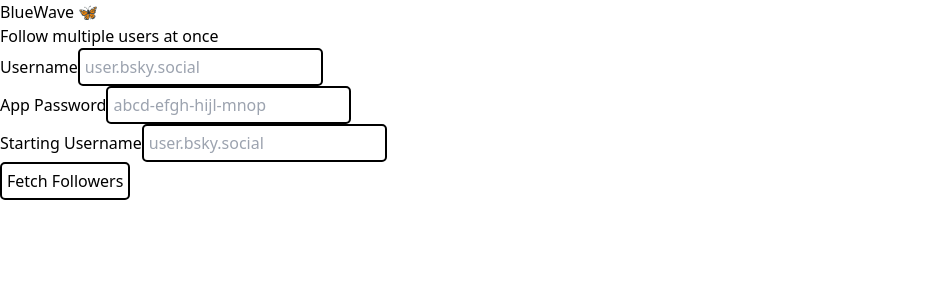
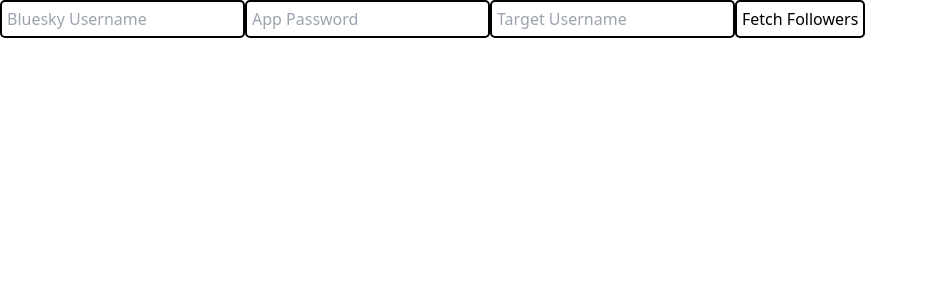
Before and after one commit to najabenali/blueskyautofollow-no-limit, a React (Vite) app: page / in a window 1280 px wide. Shown: the top 300 px of the page, without its empty margins (0-928 px from the left). Built offline with nearby package versions, Linux system fonts and the light colour scheme.

Commit message:
Update App.jsx

```diff
--- a/src/App.jsx
+++ b/src/App.jsx
@@ -1,4 +1,4 @@
-import { useState, useMemo } from 'react'
+import { useState } from 'react'
 import './App.scss'
 import { BskyAgent } from '@atproto/api'
 import toast, { Toaster } from 'react-hot-toast'
@@ -7,48 +7,13 @@
   let skyAgent = false
   const [username, setUsername] = useState('')
   const [password, setPassword] = useState('')
-
-  const startUsername = new URLSearchParams(window.location.search).get('start') || ''
-  const [startFollowerAccount, setStartFollowerAccount] = useState(startUsername)
+  const [startAccount, setStartAccount] = useState('')
   const [followers, setFollowers] = useState([])
   const [isLoading, setIsLoading] = useState(false)
-  const [followAuthor, setFollowAuthor] = useState(true)
-
-  const [filterKeyword, setFilterKeyword] = useState('')
-  const filteredFollowers = useMemo(() => {
-    return followers.filter(actor =>
-      `${actor.displayName || ''} : ${actor.description || ''}`.includes(filterKeyword)
-    )
-  }, [followers, filterKeyword])
-
-  const defaultAvatar = 'https://cdn.bsky.app/img/avatar/plain/default-avatar.jpg'
-  const authorDid = 'did:plc:vlt4uq7tqbbinku5q7u4u43r'
-
-  const toFollowCount = useMemo(() => {
-    return followers.filter(actor => actor.toFollow).length
-  }, [followers])
-
-  const bulkFollow = async () => {
-    const agent = await getAgent()
-    const toFollows = followers.filter(actor => actor.toFollow)
-    for (let i = 0, len = toFollows.length; i < len; i++) {
-      const actor = toFollows[i]
-      const { uri } = await agent.follow(actor.did)
-      console.log(uri)
-      toast.success(`Followed: ${actor.displayName || actor.did} ${i + 1}/${len}`)
-      await new Promise(resolve => setTimeout(resolve, 7))
-    }
-
-    if (followAuthor) {
-      await agent.follow(authorDid)
-      toast.success('Followed: BlueWave creator')
-    }
-  }
 
   const getAgent = async () => {
     if (skyAgent) return skyAgent
     const agent = new BskyAgent({ service: 'https://bsky.social' })
-
     try {
       await agent.login({ identifier: username, password })
       skyAgent = agent
@@ -56,121 +21,85 @@
       return agent
     } catch (error) {
       console.error(error)
-      toast.error('Login failed. Use your app password, not account password.')
-      setTimeout(() => {
-        if (window.confirm('Open Bluesky App Password page?')) {
-          window.open('https://bsky.app/settings/app-passwords', '_blank')
-        }
-      }, 1000)
+      toast.error('Login failed. Please use an app password.')
+      return null
     }
   }
 
-  const handleFormSubmit = async e => {
+  const handleFormSubmit = async (e) => {
     e.preventDefault()
     setIsLoading(true)
-
     const agent = await getAgent()
-    const max = 5
-    let cursor = null
-    let fetchedFollowers = []
-
-    for (let i = 0; i < max; i++) {
-      const { data } = await agent.getFollowers({ actor: startFollowerAccount, limit: 100, cursor })
-      console.log(data, `${i + 1}/${max}`)
-
-      if (!fetchedFollowers.length && data.subject) fetchedFollowers.push(data.subject)
-      if (data.follows) {
-        fetchedFollowers = [...fetchedFollowers, ...data.follows]
-        cursor = data.cursor || null
-      }
-      if (!cursor) break
+    if (!agent) {
+      setIsLoading(false)
+      return
     }
 
-    fetchedFollowers = fetchedFollowers.filter(
-      (actor, index, self) => self.findIndex(t => t.did === actor.did) === index
+    let cursor = null
+    let allFollowers = []
+    const maxFetches = Math.ceil(1500 / 100) // Each API call fetches 100 items max
+
+    try {
+      for (let i = 0; i < maxFetches; i++) {
+        const { data } = await agent.getFollowers({ actor: startAccount, limit: 100, cursor })
+        if (data.followers) {
+          allFollowers = [...allFollowers, ...data.followers]
+          cursor = data.cursor
+          if (!cursor || allFollowers.length >= 1500) break
+        }
+      }
+
+      const uniqueFollowers = allFollowers.filter(
+        (item, index, self) => self.findIndex((f) => f.did === item.did) === index
       )
 
-    setFollowers(fetchedFollowers)
+      setFollowers(uniqueFollowers.slice(0, 1500))
+      toast.success(`Fetched ${uniqueFollowers.length} followers!`)
+    } catch (error) {
+      console.error('Error fetching followers:', error)
+      toast.error('Failed to fetch followers.')
+    } finally {
       setIsLoading(false)
-  }
-
-  const toggleToFollow = (status, did) => {
-    if (did === 'all') {
-      const updatedFollowers = filteredFollowers.map(actor => ({ ...actor, toFollow: status }))
-      const mergedFollowers = [...updatedFollowers, ...followers].filter(
-        (actor, index, self) => self.findIndex(t => t.did === actor.did) === index
-      )
-      setFollowers(mergedFollowers)
-    } else {
-      const updatedFollowers = [...followers]
-      const index = updatedFollowers.findIndex(actor => actor.did === did)
-      if (index !== -1) {
-        updatedFollowers[index].toFollow = status
-        setFollowers(updatedFollowers)
-      }
     }
   }
 
   return (
-    <>
-      <div className="text-3xl mt-10 text-center">
-        BlueWave 🦋
-        <div className="text-sm text-gray-300">Follow multiple users at once</div>
-      </div>
-      <form onSubmit={handleFormSubmit} className="form-container">
-        <div className="input-group">
-          <label>Username</label>
+    <div>
+      <form onSubmit={handleFormSubmit}>
         <input
           type="text"
+          placeholder="Bluesky Username"
           value={username}
-            onChange={e => setUsername(e.target.value)}
-            placeholder="user.bsky.social"
+          onChange={(e) => setUsername(e.target.value)}
           required
         />
-        </div>
-        <div className="input-group">
-          <label>App Password</label>
         <input
           type="password"
+          placeholder="App Password"
           value={password}
-            onChange={e => setPassword(e.target.value)}
-            placeholder="abcd-efgh-hijl-mnop"
+          onChange={(e) => setPassword(e.target.value)}
           required
         />
-        </div>
-        <div className="input-group">
-          <label>Starting Username</label>
         <input
           type="text"
-            value={startFollowerAccount}
-            onChange={e => setStartFollowerAccount(e.target.value)}
-            placeholder="user.bsky.social"
+          placeholder="Target Username"
+          value={startAccount}
+          onChange={(e) => setStartAccount(e.target.value)}
           required
         />
-        </div>
         <button type="submit" disabled={isLoading}>
-          Fetch Followers
+          {isLoading ? 'Fetching...' : 'Fetch Followers'}
         </button>
       </form>
-      <div className="followers-list">
-        {filteredFollowers.map(actor => (
-          <div key={actor.did} className="actor-item">
-            <img src={actor.avatar || defaultAvatar} alt={actor.displayName} />
       <div>
-              <a href={`https://bsky.app/profile/${actor.handle}`} target="_blank" rel="noreferrer">
-                {actor.displayName}
-              </a>
-            </div>
-            <input
-              type="checkbox"
-              checked={actor.toFollow || false}
-              onChange={e => toggleToFollow(e.target.checked, actor.did)}
-            />
+        {followers.map((follower) => (
+          <div key={follower.did}>
+            <p>{follower.displayName || follower.handle}</p>
           </div>
         ))}
       </div>
-      <Toaster position="bottom-center" />
-    </>
+      <Toaster />
+    </div>
   )
 }
 
```
Lines whose indentation alone changed are shown as unchanged.
